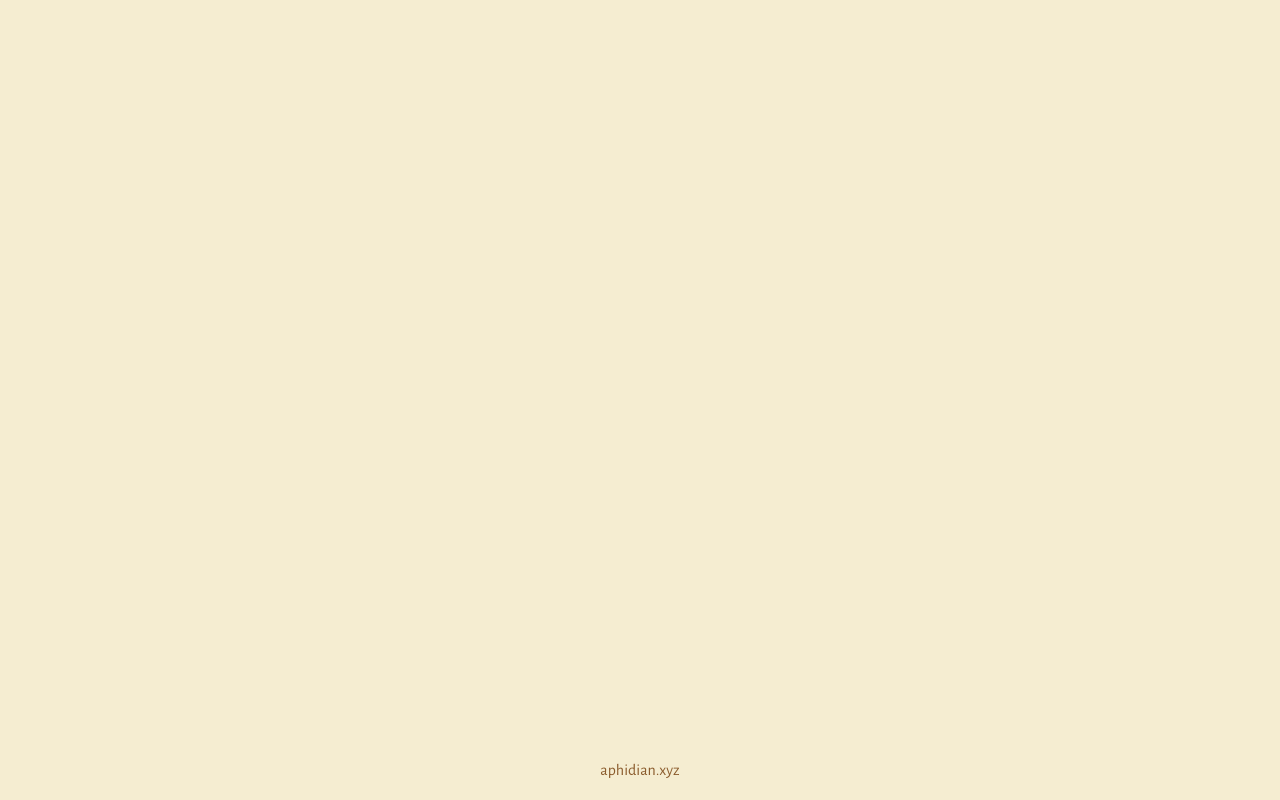
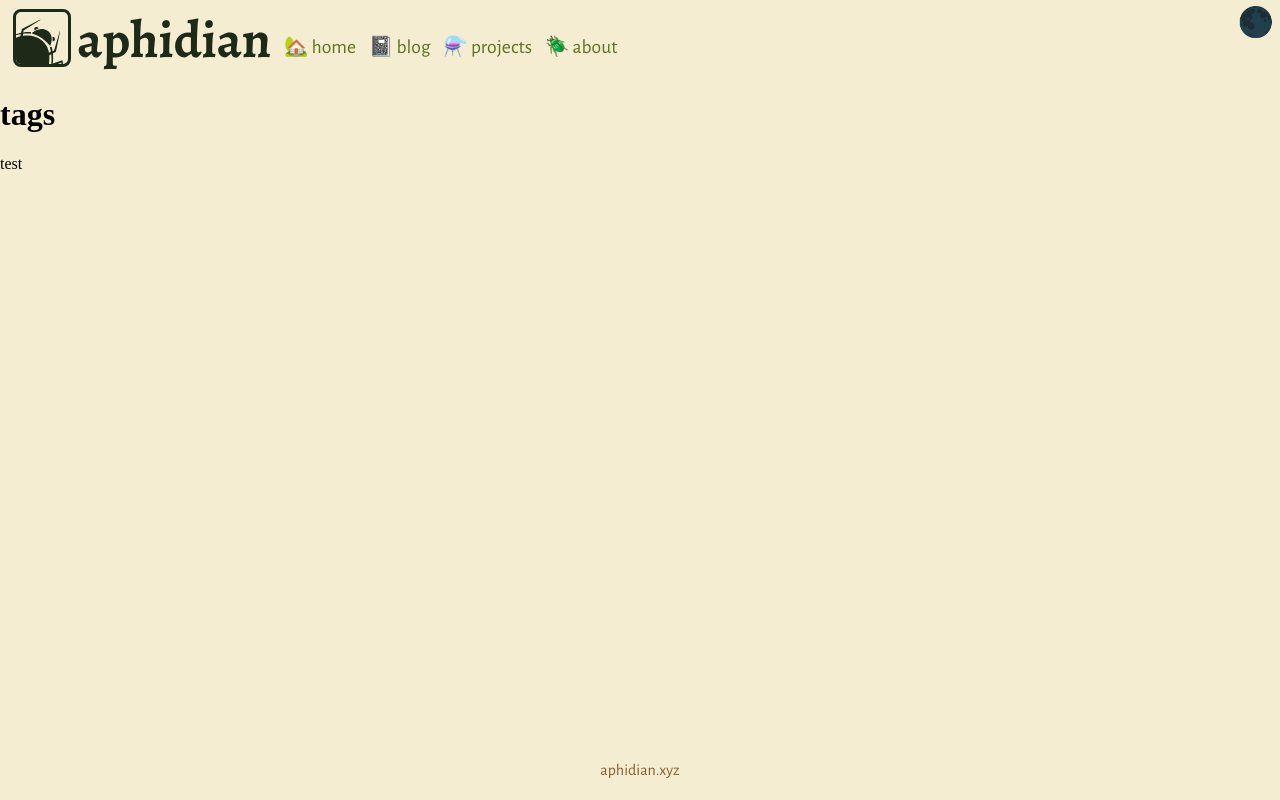
Before and after one commit to aphidianxyz/aphidian.xyz, a SvelteKit app: page /blog/tags in a window 1280 px wide. Built offline with nearby package versions, Linux system fonts and the light colour scheme.

Commit message:
create skeleton for tag page

```diff
--- /dev/null
+++ b/src/routes/blog/tags/+layout.svelte
@@ -0,0 +1,32 @@
+<script lang="ts">
+    import type { NavEntries } from "$lib/data-structures/NavEntries.ts";
+
+    import TitleBar from '$lib/components/TitleBar.svelte';
+    import type { LayoutData } from './$types';
+    import type { Snippet } from "svelte";
+    let { data, children }:
+    {
+        data: LayoutData
+        children: Snippet
+    } = $props();
+
+    // titlebar
+    const ne = data.navElements;
+    const home = ne.home;
+    const blog = ne.blog;
+    const projects = ne.projects;
+    const about = ne.about;
+    const tagNavEntries: NavEntries = {
+        navEntryNames: [home.name, blog.name, projects.name, about.name],
+        navDest: [home.dest, blog.dest, projects.dest, about.dest],
+        navEmoji: [home.emoji, blog.emoji, projects.emoji, about.emoji],
+        navDesc: [home.desc, blog.desc, projects.desc, about.desc],
+    }
+</script>
+
+<TitleBar
+    {data}
+    navEntries={tagNavEntries}
+/>
+
+{@render children()}
--- a/src/routes/blog/tags/+page.svelte
+++ b/src/routes/blog/tags/+page.svelte
@@ -0,0 +1,5 @@
+<script lang="ts">
+</script>
+
+<h1>tags</h1>
+<p>test</p>
--- a/src/routes/blog/tags/[slug]/+page.svelte
+++ b/src/routes/blog/tags/[slug]/+page.svelte
@@ -1,7 +1,4 @@
 <script lang="ts">
-    import type { PageProps } from "./$types";
-    let { data }: PageProps = $props();
 </script>
 
-<h1>{data.title}</h1>
-<div>{@html data.contentFile}</div>
+<h1>tag=</h1>
```
